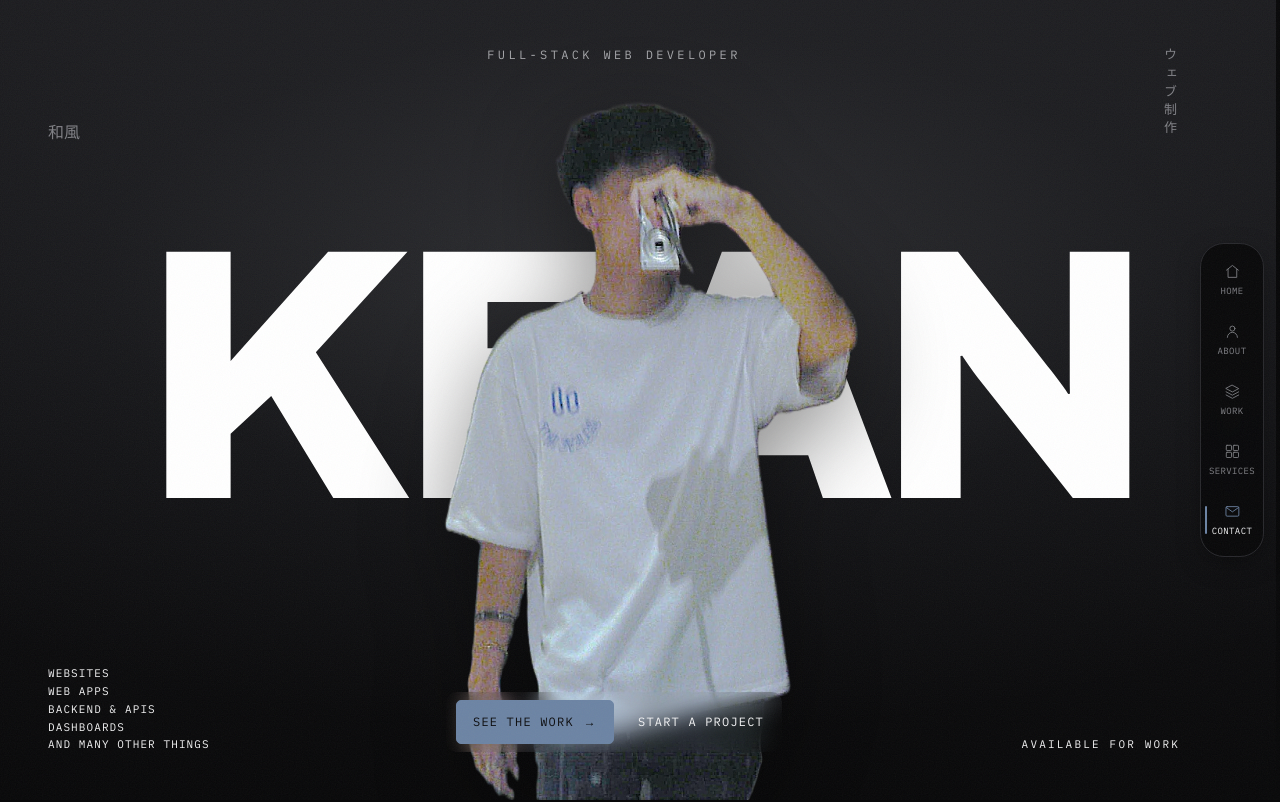
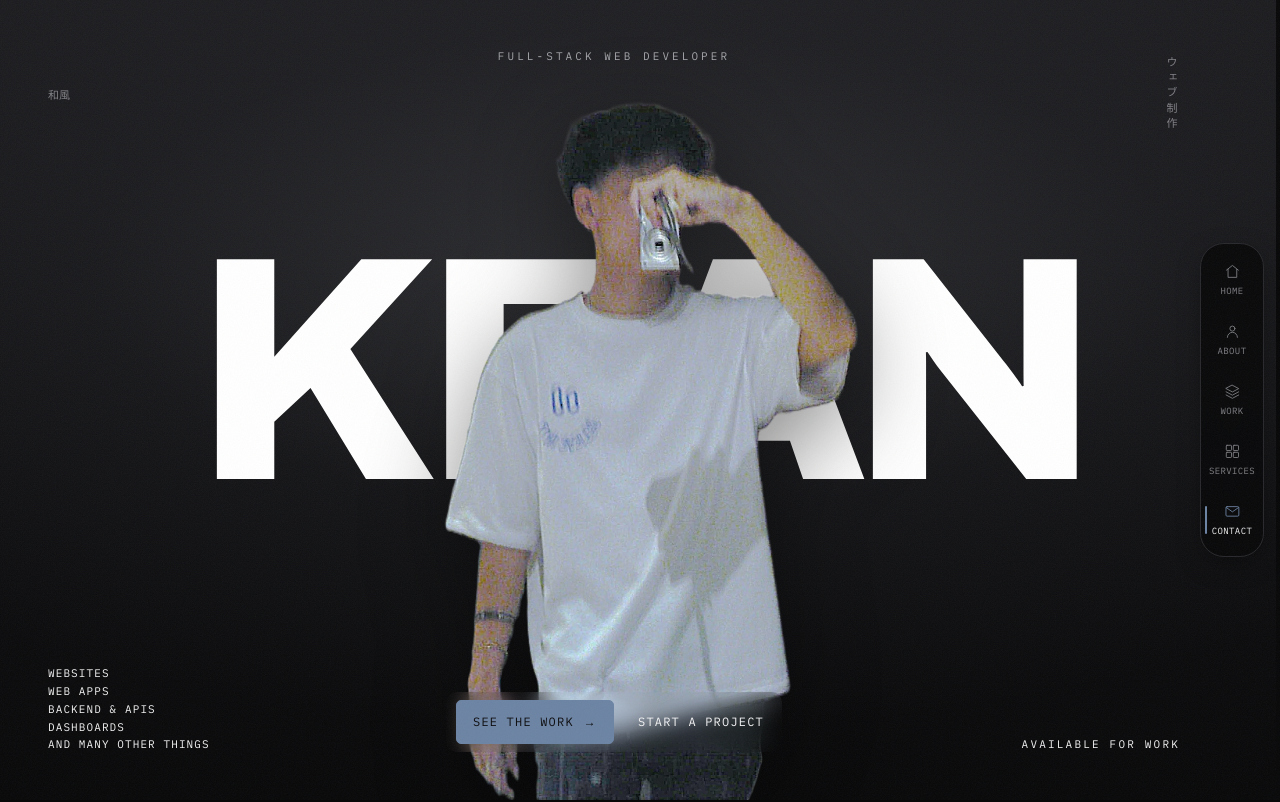
Before and after one commit to garciakean32/Kean-Portfolio, a Next.js app: page / in a window 1280 px wide. Shown: the top 802 px of the page. Built offline with nearby package versions, Linux system fonts and the light colour scheme.

Commit message:
style: tighten hero header type scale and alignment

```diff
--- a/components/home/Hero.tsx
+++ b/components/home/Hero.tsx
@@ -424,24 +424,22 @@ export default function Hero() {
             {/* Top — the mark on the left, one small line centred, and the
                 vertical run down the right margin at every size.
 
-                和風 carries `self-end` rather than a hand-tuned offset: the
-                row's height is set by the vertical run opposite it, so
-                bottom-aligning drops it level with that run's last glyph (作)
-                and stays level however the run is set.
+                和風 and the vertical run are both centred on the row, rather
+                than pinned to an edge of it.
 
                 z-20: stays in front of the portrait, which only needs to sit
                 over the name below. */}
-            <div className="shell relative z-20 mx-auto grid w-full max-w-shell grid-cols-[1fr_auto_1fr] items-start gap-3 pt-10 md:gap-6 md:pt-12">
+            <div className="shell relative z-20 mx-auto grid w-full max-w-shell grid-cols-[1fr_auto_1fr] items-center gap-3 pt-10 md:gap-6 md:pt-12">
                 <p
                     data-glitch="jp"
-                    className="js-body col-start-1 self-end font-jp text-base leading-none text-ink-3"
+                    className="js-body col-start-1 translate-y-2 font-jp text-[0.6875rem] leading-none text-ink-3"
                 >
                     和風
                 </p>
 
                 <p
                     data-glitch="role"
-                    className="js-role col-start-2 text-center font-mono text-[0.625rem] uppercase tracking-[0.14em] text-ink-2 sm:text-label sm:tracking-[0.28em]"
+                    className="js-role col-start-2 self-start text-center font-mono text-[0.6875rem] uppercase tracking-[0.14em] text-ink-2 sm:tracking-[0.28em]"
                 >
                     Full-Stack Web Developer
                 </p>
@@ -449,7 +447,7 @@ export default function Hero() {
                 <span
                     aria-hidden="true"
                     data-glitch="tate"
-                    className="js-tate tate col-start-3 justify-self-end font-jp text-[0.8125rem] tracking-[0.4em] text-ink-3"
+                    className="js-tate tate col-start-3 justify-self-end translate-y-2 font-jp text-[0.6875rem] tracking-[0.4em] text-ink-3"
                 >
                     ウェブ制作
                 </span>
@@ -501,7 +499,7 @@ export default function Hero() {
                     how big these halves already are, so a stand-in a third
                     smaller than the name it stands in for opens to a
                     different size than the frame was measured for. */}
-                <span className="js-open-word select-none font-display text-[clamp(4.25rem,32.5vw,8.5rem)] font-extrabold leading-[0.82] tracking-[-0.055em] text-white sm:text-[min(28vw,50vh)]">
+                <span className="js-open-word select-none font-display text-[clamp(3.75rem,29vw,7.5rem)] font-extrabold leading-[0.82] tracking-[-0.055em] text-white sm:text-[min(25vw,45vh)]">
                     <span className="flex items-center justify-center">
                         <span className="js-open-part inline-block">KE</span>
                         <span className="js-open-part inline-block">AN</span>
@@ -554,7 +552,7 @@ export default function Hero() {
                     // eyeballing: at 32px about a third of the word clears the
                     // figure, and the hand-off is a fifth of a screen rather
                     // than half of one.
-                    className="js-wordmark select-none font-display text-[clamp(4.25rem,32.5vw,8.5rem)] font-extrabold leading-[0.82] tracking-[-0.055em] text-white sm:text-[min(28vw,50vh)]"
+                    className="js-wordmark select-none font-display text-[clamp(3.75rem,29vw,7.5rem)] font-extrabold leading-[0.82] tracking-[-0.055em] text-white sm:text-[min(25vw,45vh)]"
                 >
                     {/* Two halves rather than one word: below `lg` the open
                         stacks them into a block that can fill a narrow screen,
```
